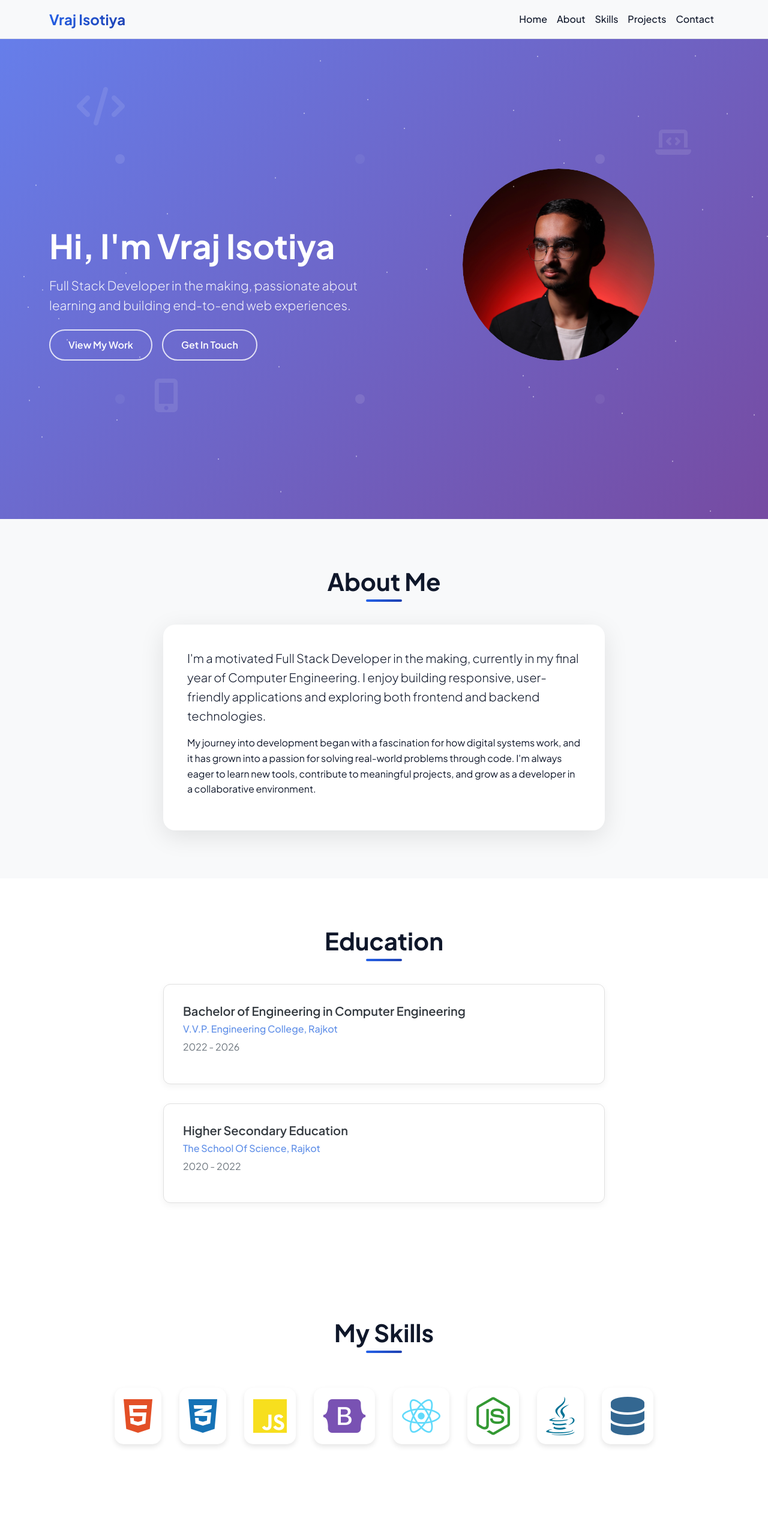
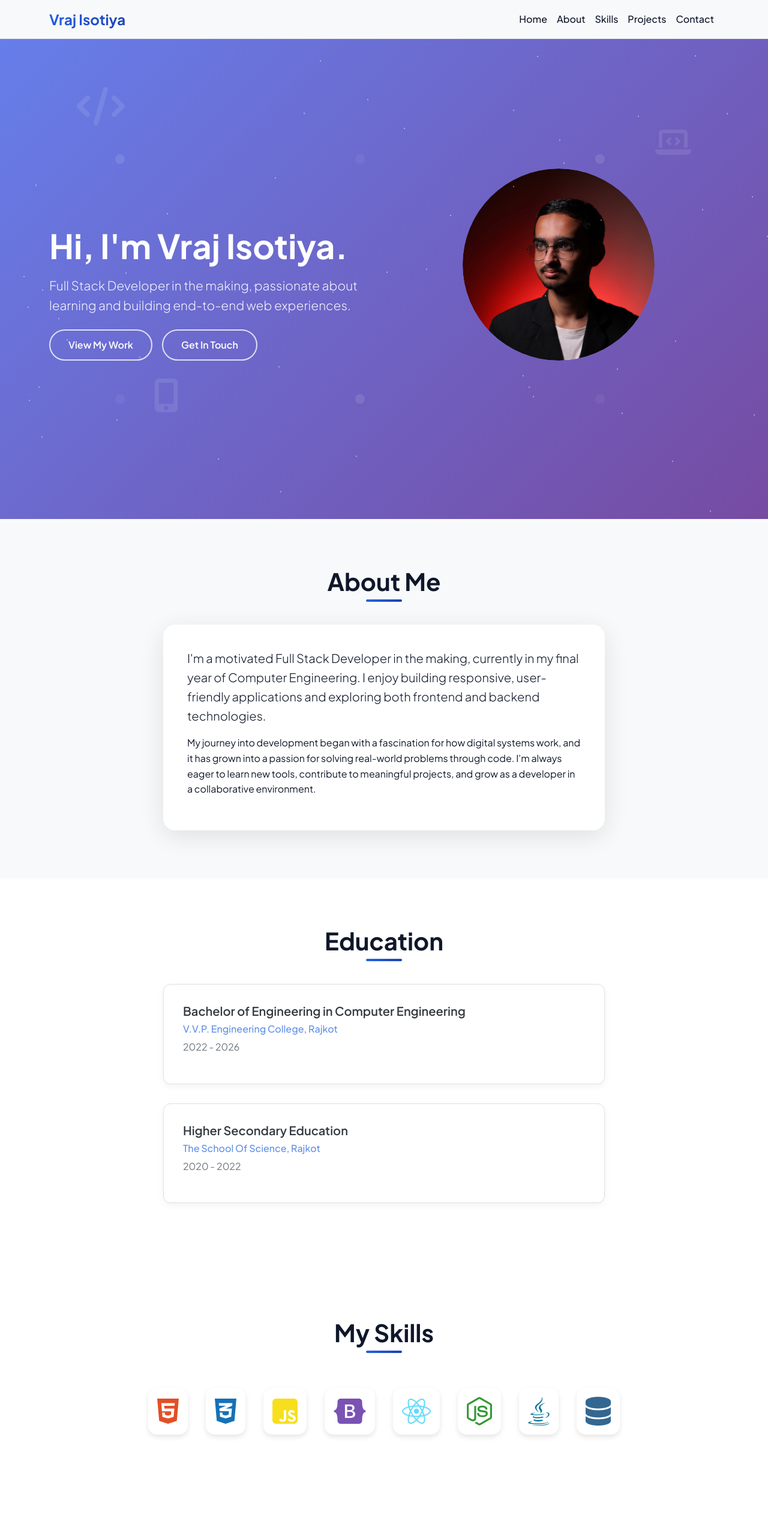
Before and after one commit to vrajisotiya/Portfolio, a website: page index.html in a window 1280 px wide. Shown: the top 2560 px of the page at 60% size. Drawn offline with nearby package versions, Linux system fonts and the light colour scheme.

Commit message:
change icon size

```diff
--- a/index.html
+++ b/index.html
@@ -98,7 +98,7 @@
           <!-- Left Column: Hero Content -->
           <div class="col-lg-6 text-center text-lg-start mt-auto">
             <div class="hero-content">
-              <h1 class="display-4 fw-bold mb-3">Hi, I'm Vraj Isotiya</h1>
+              <h1 class="display-4 fw-bold mb-3">Hi, I'm Vraj Isotiya.</h1>
               <p class="lead mb-4 opacity-90">
                 Full Stack Developer in the making, passionate about learning
                 and building end-to-end web experiences.
@@ -200,7 +200,7 @@
           ></i>
 
           <i
-            class="fa-brands fa-js skill-icon js-color"
+            class="fa-brands fa-square-js skill-icon js-color"
             data-bs-toggle="tooltip"
             data-bs-placement="top"
             title="JavaScript"
--- a/style.css
+++ b/style.css
@@ -286,7 +286,7 @@ education-item p {
   padding: 20px;
 }
 .skill-icon {
-  font-size: 4rem; /* Large icon size */
+  font-size: 3rem;
   color: rgb(113, 92, 185);
   transition: transform 0.3s ease-in-out, color 0.3s ease-in-out; /* Smooth transition for hover effects */
   padding: 15px; /* Padding around the icon for better touch target */
@@ -510,3 +510,9 @@ footer {
     padding: 30px;
   }
 }
+
+@media (max-width: 342px) {
+  .html5-color .css3-color .java-color {
+    font-size: 4.5rem;
+  }
+}
```
